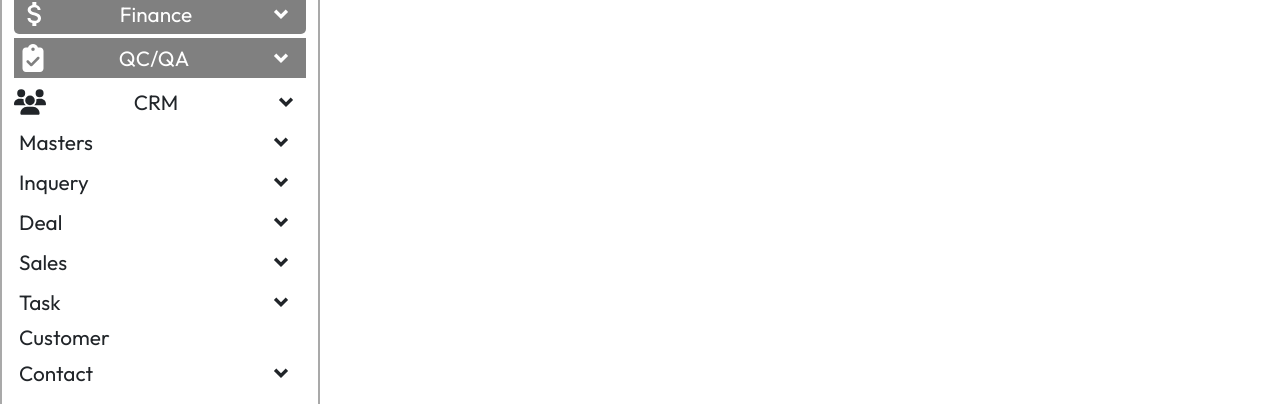
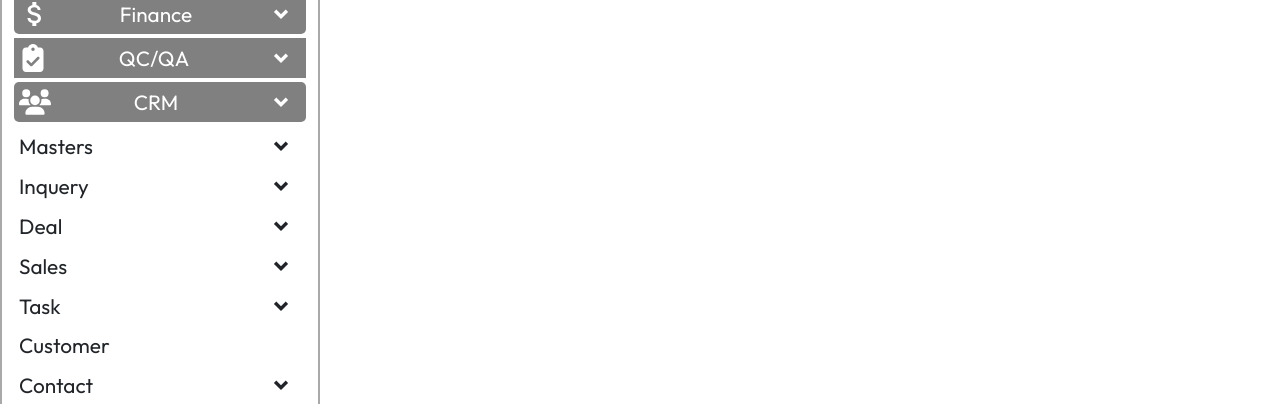
Before and after one commit to jollyvivek/ERP-PROJECT, a React (Vite) app: page /role in a window 1280 px wide. Both pictures are taken after a click on the element 285 px from the left and 428 px from the top of the page. Shown: the part 327-731 px from the top of the page. Built offline with nearby package versions, Linux system fonts and the light colour scheme; no server answers.

Commit message:
Add changes in css of Crm module

```diff
--- a/src/Components/SidebarMenu/Crm.jsx
+++ b/src/Components/SidebarMenu/Crm.jsx
@@ -100,7 +100,7 @@ setCrmReport(!crmReport)
 
   return (
     <div className='crm'>
-      <div className='crm-top flex'>
+      <div className='crm-top flex mb-1'>
         <span className='icon fs-2'><FaUsers /></span>
         <span className='title'>CRM</span>
         <span className='arrow-icon' onClick={crmItemsDrpodown}><RiArrowDropDownLine/></span>
@@ -154,7 +154,7 @@ setCrmReport(!crmReport)
               </li>
               {crmDeal ? (
               <ul className="crm-deal-items">
-                <li className=" crm-deal-master lineHeight flex">
+                <li className=" crm-deal-master lineHeight py-0 flex">
                   <span className="title">Master</span>
                   <span className="arrow-icon" onClick={crmDealMasterDropdown}> <RiArrowDropDownLine/> </span>
                 </li>
@@ -187,7 +187,7 @@ setCrmReport(!crmReport)
               </li>
                 {crmTask ? (
               <ul className="crm-task-item ">
-                <li className="crm-task-master flex lineHeight">
+                <li className="crm-task-master flex lineHeight py-0">
                   <span className="title ">Master</span>
                   <span className="arrow-icon" onClick={crmTaskMasterDropdown}><RiArrowDropDownLine/> </span>
                 </li>
@@ -200,7 +200,7 @@ setCrmReport(!crmReport)
               </ul>
               ):null}
 
-              <li className="title">Customer</li>
+              <li className="title py-1">Customer</li>
 
               <li className=" crm-contact flex lineHeight">
                 <span  className="title">Contact</span>
@@ -208,7 +208,7 @@ setCrmReport(!crmReport)
               </li>
               {crmContact ? (
               <ul class="crm-contact-items">
-                <li class=" crm-contact-master lineHeight flex">
+                <li class=" crm-contact-master lineHeight flex py-0">
                   <span  className="title">Master</span>
                   <span className="arrow-icon" onClick={contactMasterDropdown}><RiArrowDropDownLine/></span>
                 </li>
@@ -228,7 +228,7 @@ setCrmReport(!crmReport)
               </li>
               {crmComplaint ? (
               <ul className="crm-complanint-items">
-                <li className=" crm-complaint-master flex lineHeight">
+                <li className=" crm-complaint-master flex lineHeight py-0">
                   <span  className="title">Master</span>
                   <span className="arrow-icon" onClick={complaintMasterDropdown}><RiArrowDropDownLine/></span>
                 </li>
@@ -255,7 +255,7 @@ setCrmReport(!crmReport)
               </ul>
               ):null}
 
-              <li className="title">Follow Up</li>
+              <li className="title py-1">Follow Up</li>
 
               <li className=" crm-mis flex lineHeight">
                 <span  className="title">MIS</span>
@@ -283,8 +283,8 @@ setCrmReport(!crmReport)
               </ul>
               ):null}
 
-              <li class=" title">Customer Satisfication Survey</li>
-              <li class=" title">Invoice Satisfaction Survey</li>
+              <li class=" title py-1">Customer Satisfication Survey</li>
+              <li class=" title py-1">Invoice Satisfaction Survey</li>
 
               <li class=" crm-attachment flex lineHeight">
                 <span className='title'> Attachment</span>
--- a/src/Styles/SidebarCommon.css
+++ b/src/Styles/SidebarCommon.css
@@ -8,21 +8,21 @@
   line-height: 0;
 }
 
-.navlink{
+.navlink {
   text-decoration: none;
   color: black;
 }
 
-.navlink.active{
+.navlink.active {
   background: lightgray;
- border-radius: 5px;
+  border-radius: 5px;
 }
 
 .title {
-  font-size: 1.3em ;
+  font-size: 1.3em;
 }
 
-ul li{
+ul li {
   cursor: pointer;
 }
 
@@ -34,7 +34,7 @@ ul li{
   line-height: 1;
   padding-inline: 5px;
   border-radius: 5px;
-  background:grey;
+  background: grey;
   color: white;
 }
 
@@ -93,10 +93,10 @@ ul li{
   background: inherit;
 }
 
-.purchase{
+.purchase {
   background: grey;
   color: white;
-  line-height:1;
+  line-height: 1;
   padding-inline: 5px;
   border-radius: 5px;
 }
@@ -109,7 +109,7 @@ ul li{
   font-size: 1.3em;
   line-height: 1.5;
   cursor: pointer;
-  padding-block:5px;
+  padding-block: 5px;
 }
 
 .purchse-items .inward,
@@ -184,16 +184,15 @@ ul li{
 
 /* quality */
 
-
-.quality-title{
+.quality-title {
   line-height: 0;
   padding-inline: 5px;
   background: gray;
   color: white;
 }
 
-.quality-items li{
-padding-block: 5px;
+.quality-items li {
+  padding-block: 5px;
 }
 
 .quality .title {
@@ -219,10 +218,32 @@ padding-block: 5px;
 
 /* crm module */
 
+.crm-top {
+  padding-inline: 5px;
+  background: gray;
+  color: white;
+  border-radius: 5px;
+}
+
 .crm-top,
 .crm-master,
 .crm-inquery {
   line-height: 0;
+}
+
+.crm-inquiry-master li,
+.crm-inquery-items li,
+.crm-deal-items li,
+.crm-sales-items li,
+.crm-task-item li,
+.crm-contact-items li,
+.crm-complanint-items li,
+.crm-phonebook-items li,
+.crm-mis-items li,
+.crm-graphs-items li,
+.crm-attachment-items li,
+.crm-report-items li {
+  padding-block: 5px;
 }
 
 .crm-top .title,
@@ -230,13 +251,15 @@ padding-block: 5px;
 .crm-master-items .title,
 .crm-inquery .title,
 .crm-inquiry-master .title,
-.crm-inquery-items .title,.crm-deal .title {
+.crm-inquery-items .title,
+.crm-deal .title {
   font-size: 1.3em;
+  padding-block: 5px;
 }
 
 /* logout-top */
 
-.logout-top .title{
- margin-left: 4.5em;
- cursor: pointer;
+.logout-top .title {
+  margin-left: 4.5em;
+  cursor: pointer;
 }
```
